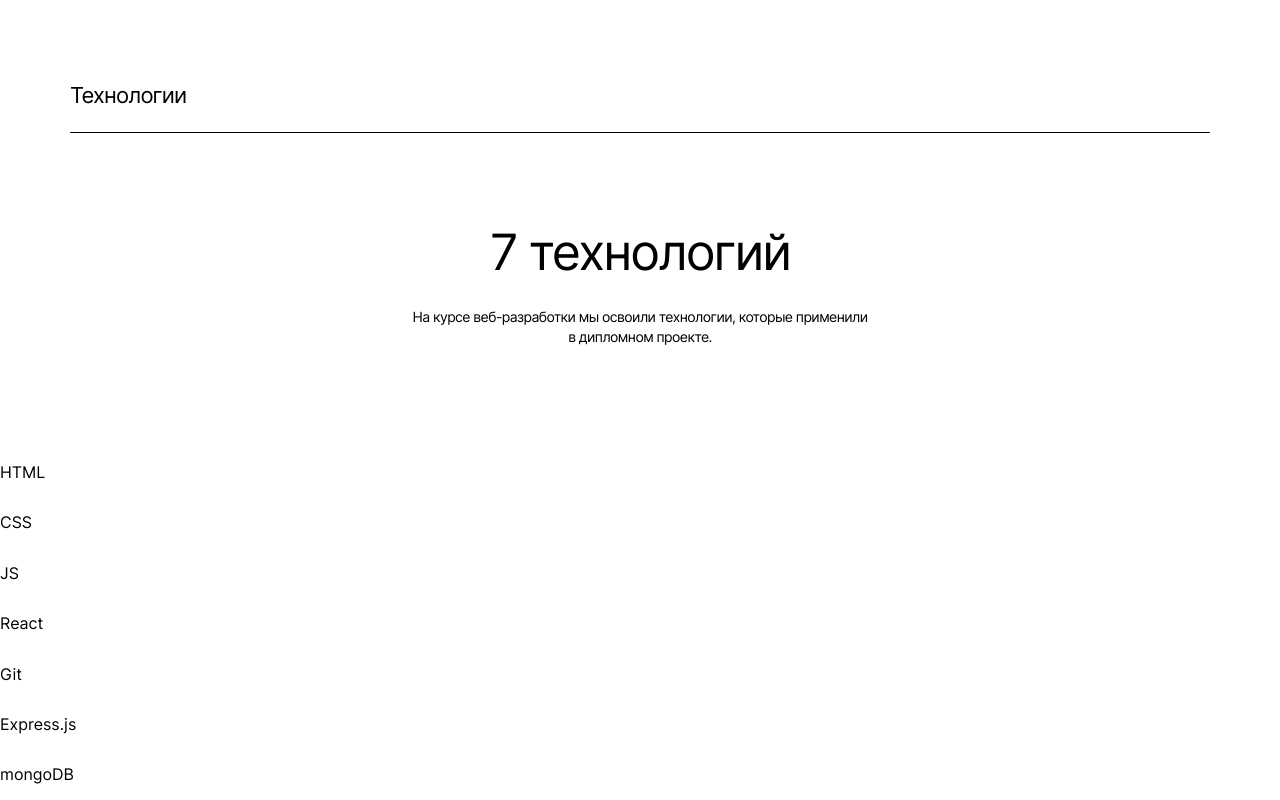
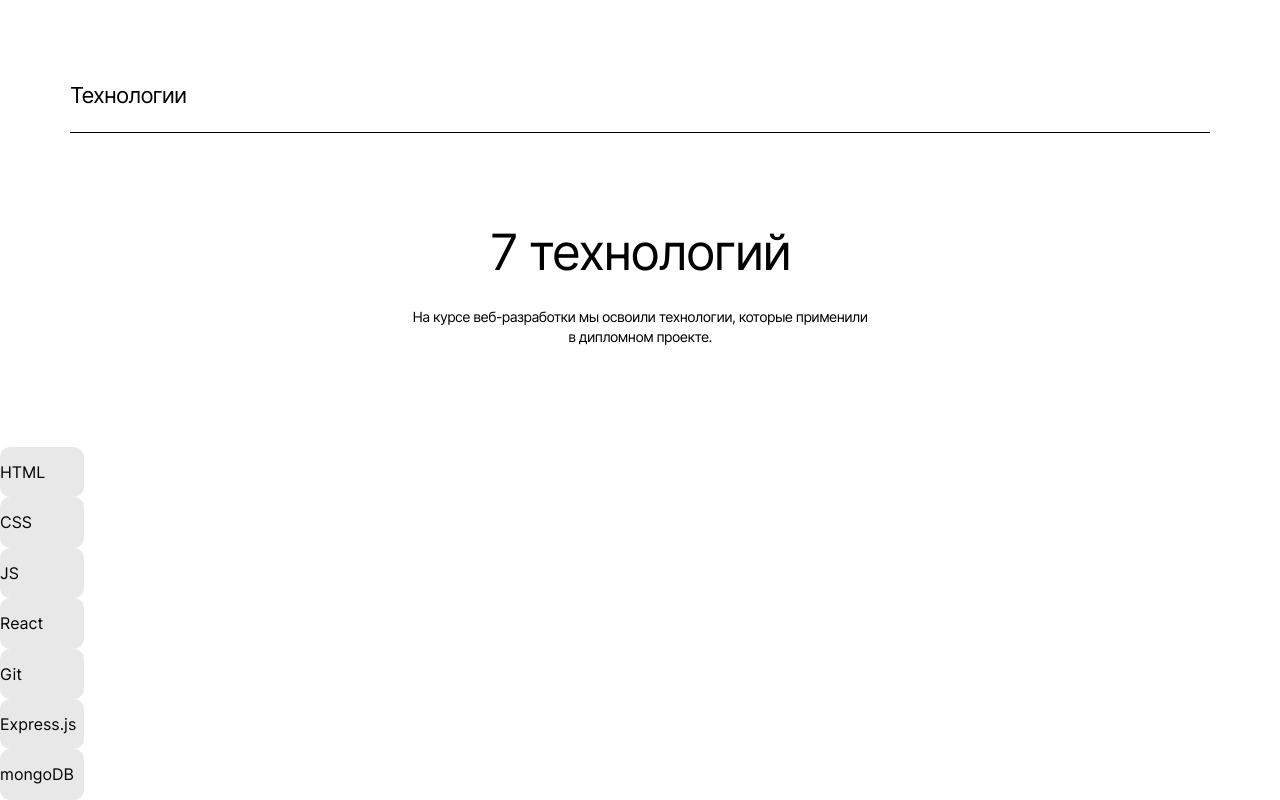
Before and after one commit to gatalsky-dv/movies-explorer-frontend, a React (Create React App) app: page / in a window 1280 px wide. Shown: the part 1284-2084 px from the top of the page. Built offline with nearby package versions, Linux system fonts and the light colour scheme.

Commit message:
add block

```diff
--- a/src/components/Main/Techs/Tech.css
+++ b/src/components/Main/Techs/Tech.css
@@ -109,3 +109,23 @@
 @media screen and (min-width: 1280px) {
   .tech__list {}
 }
+
+.tech__block {
+  background-color: #E8E8E8;
+  border-radius: 10px;
+}
+
+@media screen and (min-width: 320px) {
+  .tech__block {
+    max-width: 84px;
+    max-height: 57px;
+  }
+}
+
+@media screen and (min-width: 768px) {
+  .tech__block {}
+}
+
+@media screen and (min-width: 1280px) {
+  .tech__block {}
+}
```
